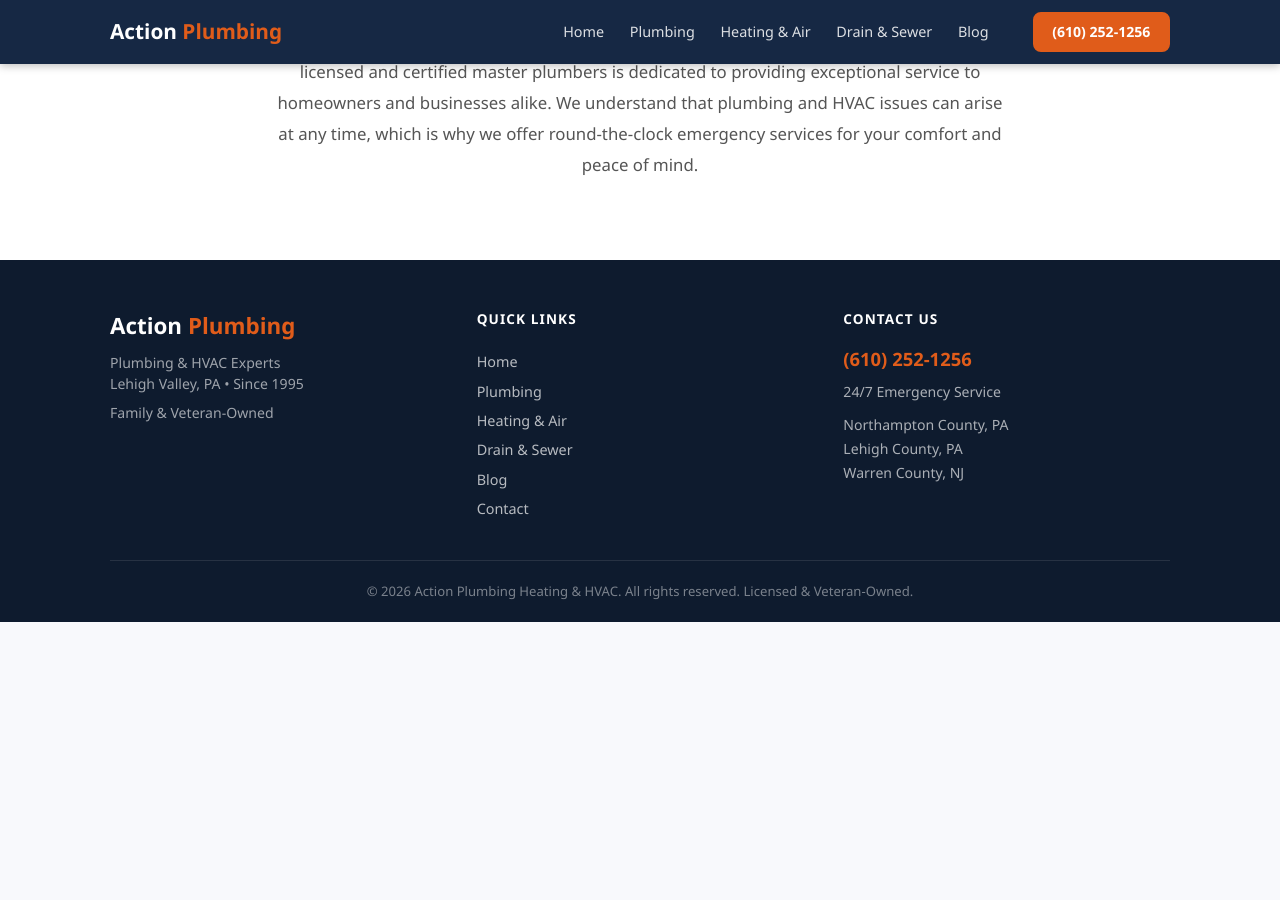
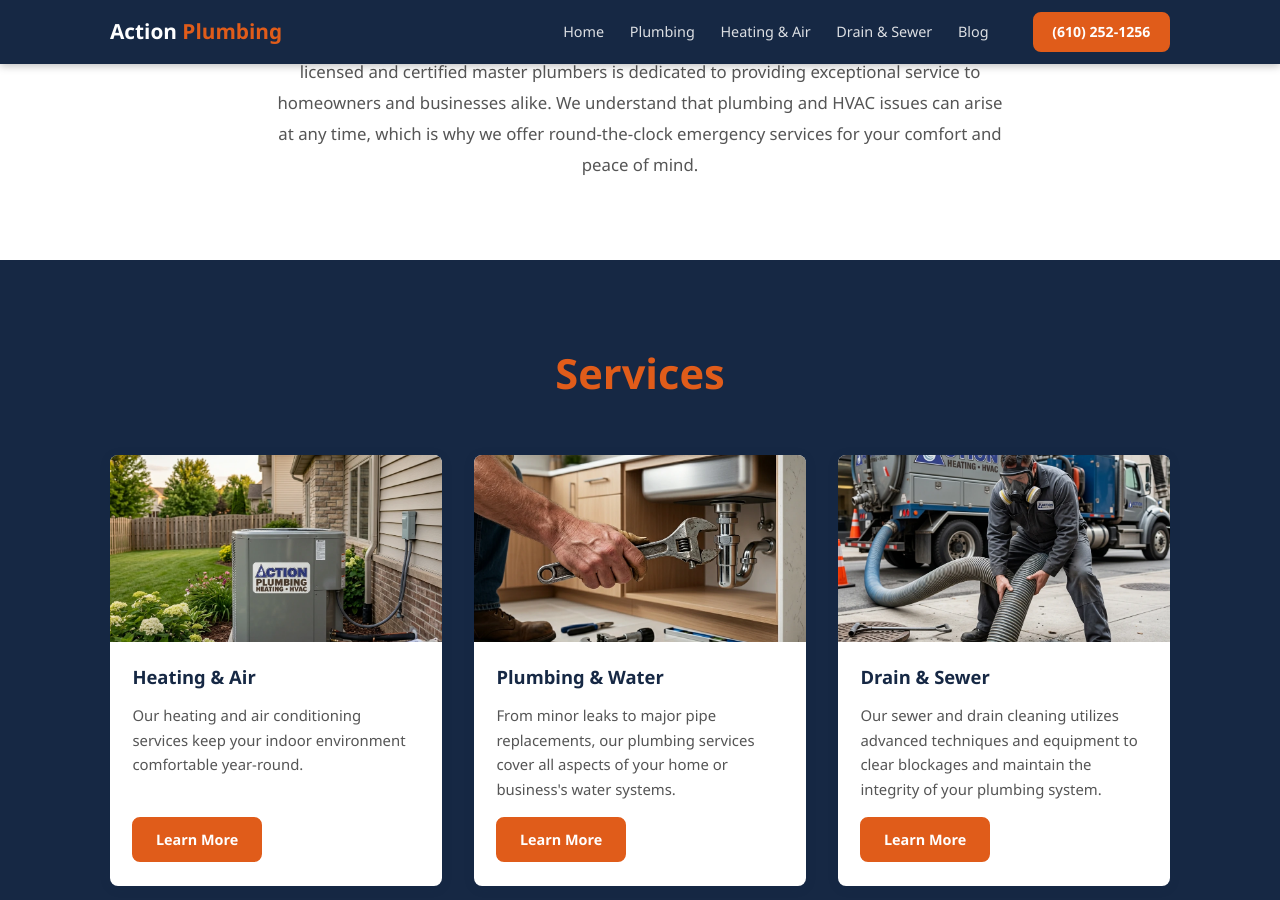
Before and after one commit to JimmyFlame77/Action-Plumbing, a Jekyll site: the page built from index.html, in a window 1280 px wide and 900 px high, scrolled down 1094 px. Built offline with Jekyll 4.4.1, drawn with Linux system fonts in a browser that asks for light colours; before the commit the page ends 1716 px from its top, so only the background shows below that.

Commit message:
Customized card callout added and customized cards added to homepage

```diff
--- /dev/null
+++ b/_includes/service-card.html
@@ -0,0 +1,29 @@
+{% comment %}
+  Service Card Include
+  ——————————————————————————————————————————
+  Parameters:
+    include.title  — Card heading (e.g. "Heating & Air")
+    include.image  — Absolute-path image (e.g. "/images/action-plumbing-hvac.webp")
+    include.alt    — Image alt text
+    include.desc   — Short description paragraph
+    include.link   — Destination URL (e.g. "/heating-and-air")
+
+  Usage example:
+    {% include service-card.html
+      title="Heating &amp; Air"
+      image="/images/action-plumbing-hvac.webp"
+      alt="HVAC technician servicing a unit"
+      desc="Our heating and air conditioning services keep your indoor environment comfortable year-round."
+      link="/heating-and-air"
+    %}
+{% endcomment %}
+<article class="svc-card">
+  <a href="{{ include.link | relative_url }}" class="svc-card-img-wrap" aria-label="Learn more about {{ include.title }}">
+    <img src="{{ include.image | relative_url }}" alt="{{ include.alt }}" loading="lazy">
+  </a>
+  <div class="svc-card-body">
+    <h3 class="svc-card-title">{{ include.title }}</h3>
+    <p class="svc-card-desc">{{ include.desc }}</p>
+    <a href="{{ include.link | relative_url }}" class="btn btn-primary svc-card-btn">Learn More</a>
+  </div>
+</article>
--- a/css/style.css
+++ b/css/style.css
@@ -151,6 +151,80 @@ ul { list-style: none; }
 .article-back .btn-outline { color: var(--clr-primary); border-color: var(--clr-primary); }
 .article-back .btn-outline:hover { background: var(--clr-primary); color: var(--clr-white); }
 
+/* ---- Services Section ---- */
+.services-section {
+  background: var(--clr-primary);
+  padding: 5rem 0;
+  text-align: center;
+}
+.services-header {
+  margin-bottom: 3rem;
+}
+.services-header h2 {
+  font-size: clamp(1.8rem, 4vw, 2.6rem);
+  font-weight: 800;
+  color: var(--clr-accent);
+}
+
+/* Service Cards Grid */
+.svc-grid {
+  display: grid;
+  grid-template-columns: repeat(auto-fill, minmax(300px, 1fr));
+  gap: 2rem;
+  text-align: left;
+}
+
+/* Service Card */
+.svc-card {
+  background: var(--clr-white);
+  border-radius: var(--radius);
+  overflow: hidden;
+  box-shadow: var(--shadow);
+  display: flex;
+  flex-direction: column;
+  transition: transform var(--transition), box-shadow var(--transition);
+}
+.svc-card:hover {
+  transform: translateY(-6px);
+  box-shadow: 0 12px 40px rgba(224, 92, 26, 0.35);
+}
+.svc-card-img-wrap {
+  display: block;
+  overflow: hidden;
+  aspect-ratio: 16/9;
+}
+.svc-card-img-wrap img {
+  width: 100%;
+  height: 100%;
+  object-fit: cover;
+  transition: transform .4s ease;
+}
+.svc-card:hover .svc-card-img-wrap img { transform: scale(1.04); }
+.svc-card-body {
+  padding: 1.25rem 1.4rem 1.5rem;
+  flex: 1;
+  display: flex;
+  flex-direction: column;
+  gap: .75rem;
+}
+.svc-card-title {
+  font-size: 1.15rem;
+  font-weight: 700;
+  color: var(--clr-primary);
+}
+.svc-card-desc {
+  font-size: .93rem;
+  color: var(--clr-text-light);
+  line-height: 1.65;
+  flex: 1;
+}
+.svc-card-btn {
+  align-self: flex-start;
+  font-size: .9rem;
+  padding: .55rem 1.35rem;
+  margin-top: .25rem;
+}
+
 /* CTA Strip */
 .cta-strip { background: var(--clr-primary); color: var(--clr-white); padding: 3rem 0; text-align: center; }
 .cta-strip h2 { font-size: clamp(1.5rem, 3.5vw, 2rem); font-weight: 800; margin-bottom: .6rem; }
--- a/index.html
+++ b/index.html
@@ -20,6 +20,38 @@ description: "Licensed plumbing and HVAC services in the Lehigh Valley, PA. Fami
   <div class="container intro-container">
     <h2>Your Trusted Source for Plumbing and HVAC Solutions</h2>
     <p>Action Plumbing Heating &amp; HVAC is your trusted partner for all your plumbing and HVAC needs in the Lehigh Valley Metro area. With over three decades of experience, our team of licensed and certified master plumbers is dedicated to providing exceptional service to homeowners and businesses alike. We understand that plumbing and HVAC issues can arise at any time, which is why we offer round-the-clock emergency services for your comfort and peace of mind.</p>
+  </div>
+</section>
+
+<!-- ===== SERVICES ===== -->
+<section class="services-section">
+  <div class="container">
+    <div class="services-header">
+      <h2>Services</h2>
+    </div>
+    <div class="svc-grid">
+      {% include service-card.html
+        title="Heating &amp; Air"
+        image="/images/action-plumbing-hvac.webp"
+        alt="HVAC technician servicing a unit"
+        desc="Our heating and air conditioning services keep your indoor environment comfortable year-round."
+        link="/heating-and-air"
+      %}
+      {% include service-card.html
+        title="Plumbing &amp; Water"
+        image="/images/action-plumbing-wrench.webp"
+        alt="Plumber working on pipes"
+        desc="From minor leaks to major pipe replacements, our plumbing services cover all aspects of your home or business's water systems."
+        link="/plumbing-and-water"
+      %}
+      {% include service-card.html
+        title="Drain &amp; Sewer"
+        image="/images/action-plumbing-sewage.webp"
+        alt="Drain and sewer cleaning service"
+        desc="Our sewer and drain cleaning utilizes advanced techniques and equipment to clear blockages and maintain the integrity of your plumbing system."
+        link="/sewer-and-drain-cleaning"
+      %}
+    </div>
   </div>
 </section>
 
```
